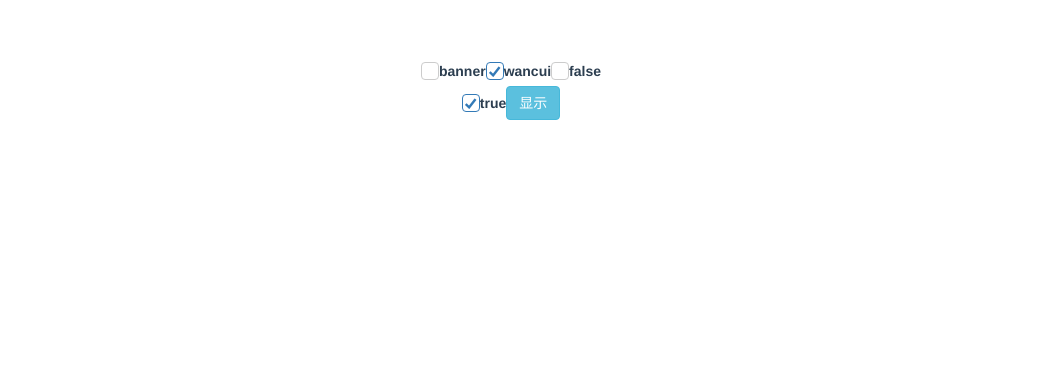
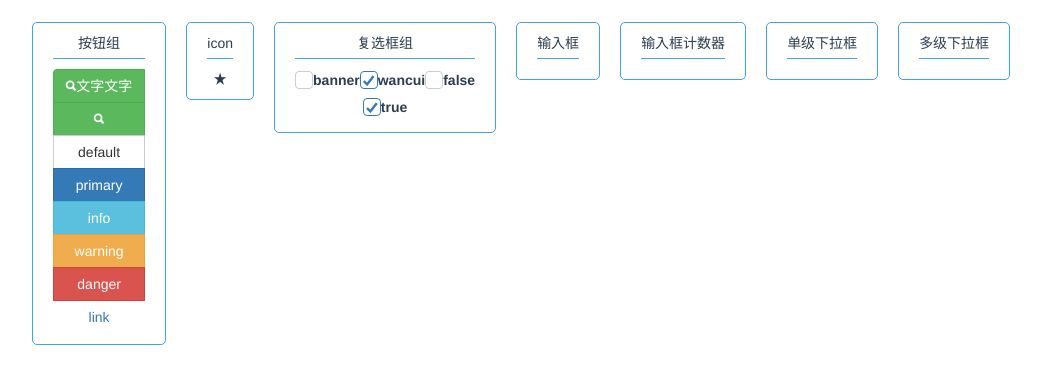
Before and after one commit to cander0815/vue-bootstarp-cander, a Vue app: page / in a window 1280 px wide. Shown: the top 384 px of the page, without its empty margins (129-1170 px from the left). Built offline with nearby package versions, Linux system fonts and the light colour scheme.

Commit message:
组建整理

```diff
--- a/src/App.vue
+++ b/src/App.vue
@@ -1,12 +1,52 @@
 <template>
   <div id="app">
+
+    <section class="group-sec">
+      <p class="group-title">按钮组</p>
+      <c-button-group vertical>
+        <c-button type="success" icon="search" @click="aa">文字文字</c-button>
+        <c-button type="success" icon="search" @click="aa"></c-button>
+        <c-button type="default" @click="aa">default</c-button>
+        <c-button type="primary" @click="aa">primary</c-button>
+        <c-button type="info" @click="aa">info</c-button>
+        <c-button type="warning" @click="aa">warning</c-button>
+        <c-button type="danger" @click="aa">danger</c-button>
+        <c-button type="link" @click="aa">link</c-button>
+      </c-button-group>
+    </section>
+
+    <section class="group-sec">
+      <p class="group-title">icon</p>
+      <c-icon type="star"></c-icon>
+    </section>
+
+    <section class="group-sec">
+      <p class="group-title">复选框组</p>
       <c-checkbox-group v-model="cg">
         <c-checkbox label="haha">banner</c-checkbox>
         <c-checkbox label="lala">wancui</c-checkbox>
         <c-checkbox :label="false"></c-checkbox>
       </c-checkbox-group>
       <c-checkbox v-model="hehe">{{hehe}}</c-checkbox>
-    <c-button type="info" @click="aa">显示</c-button>
+    </section>
+
+    <section class="group-sec">
+      <p class="group-title">输入框</p>
+    </section>
+
+    <section class="group-sec">
+      <p class="group-title">输入框计数器</p>
+    </section>
+
+    <section class="group-sec">
+      <p class="group-title">单级下拉框</p>
+    </section>
+
+    <section class="group-sec">
+      <p class="group-title">多级下拉框</p>
+    </section>
+
+
   </div>
 </template>
 
@@ -46,6 +86,18 @@
     -moz-osx-font-smoothing: grayscale;
     text-align: center;
     color: #2c3e50;
-    margin-top: 60px;
+    padding-top: 20px;
+  }
+  .group-sec{
+    display: inline-block;
+    vertical-align: text-top;
+    margin-left: 20px;
+    border: 1px solid #409EFF;
+    padding: 10px 20px;
+    border-radius: 5px;
+  }
+  .group-title{
+    border-bottom: 1px solid #409EFF;
+    padding-bottom: 5px;
   }
 </style>
```
Lines whose indentation alone changed are shown as unchanged.
